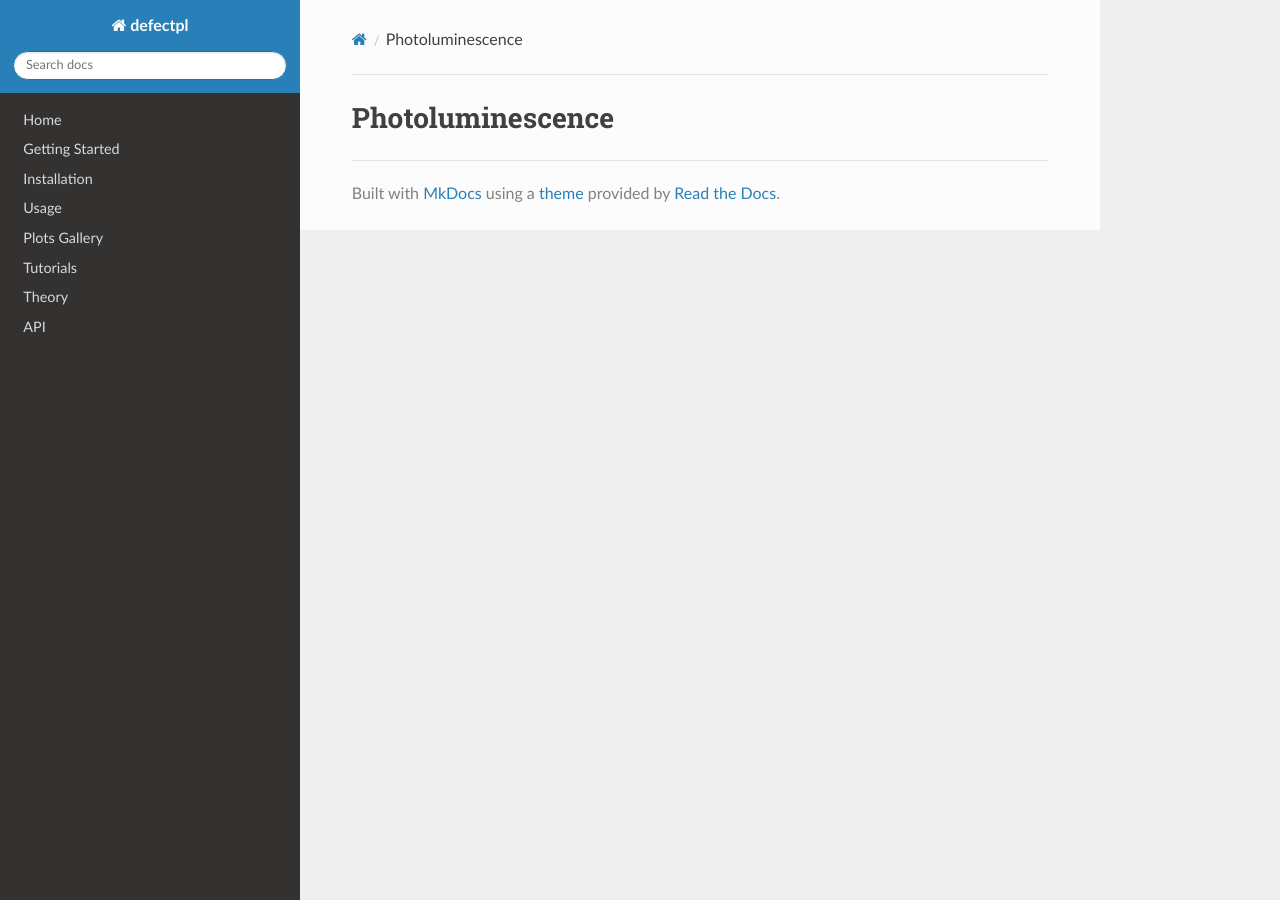
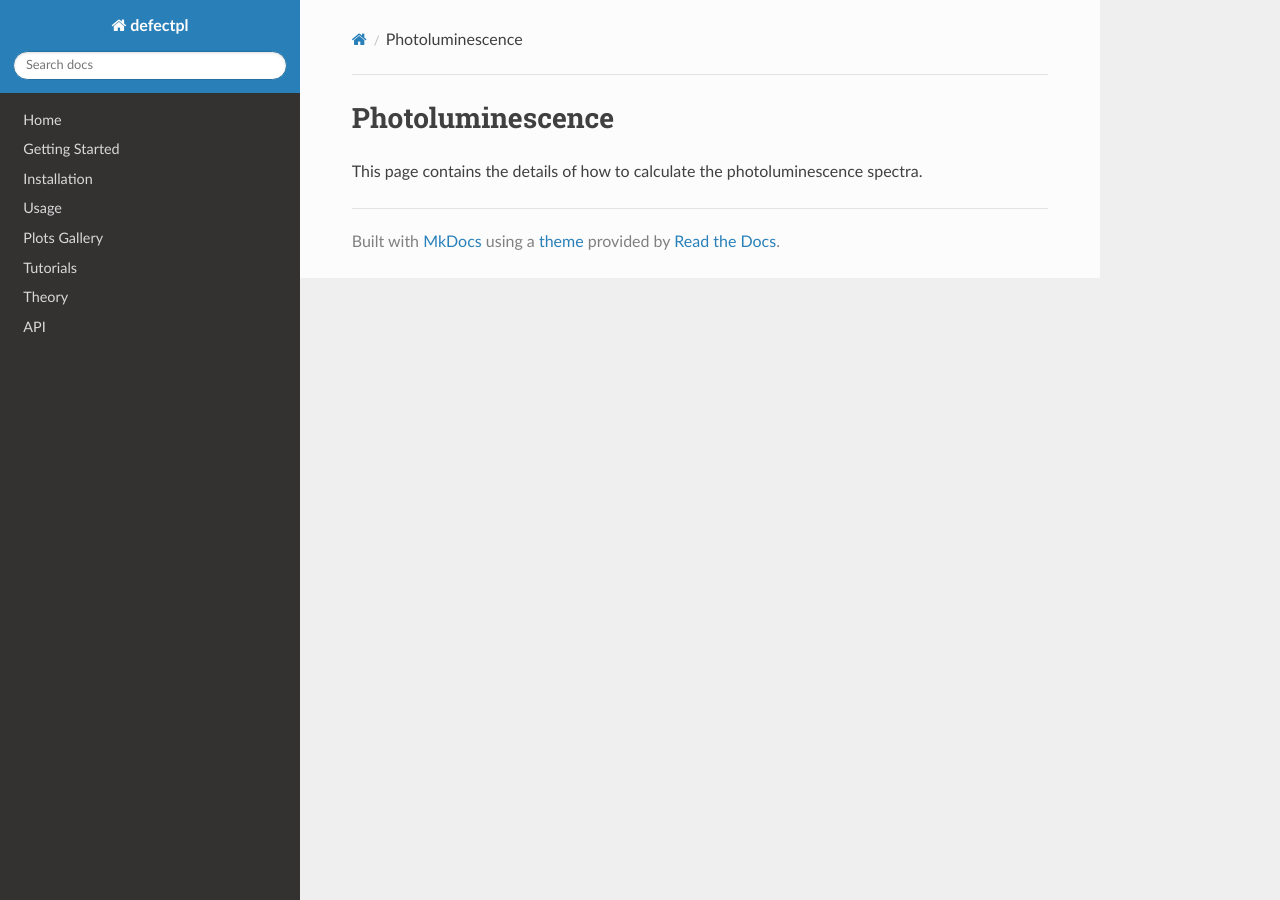
Before and after one commit to Shibu778/defectpl, an MkDocs documentation site: the page built from docs/theory/photoluminescence.md, in a window 1280 px wide. Built offline with MkDocs 1.6.1, drawn with Linux system fonts in a browser that asks for light colours; nearby versions of some CDN libraries.

Commit message:
photoluminescence theory

```diff
--- a/docs/theory/photoluminescence.md
+++ b/docs/theory/photoluminescence.md
@@ -1 +1,3 @@
 # Photoluminescence
+
+This page contains the details of how to calculate the photoluminescence spectra.
```
